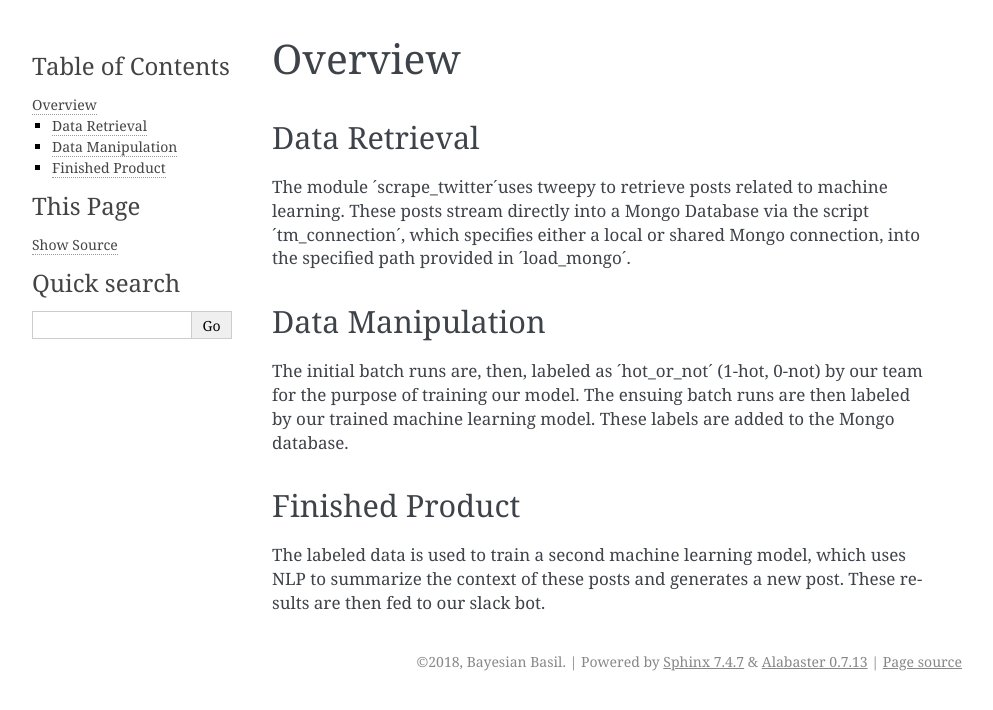
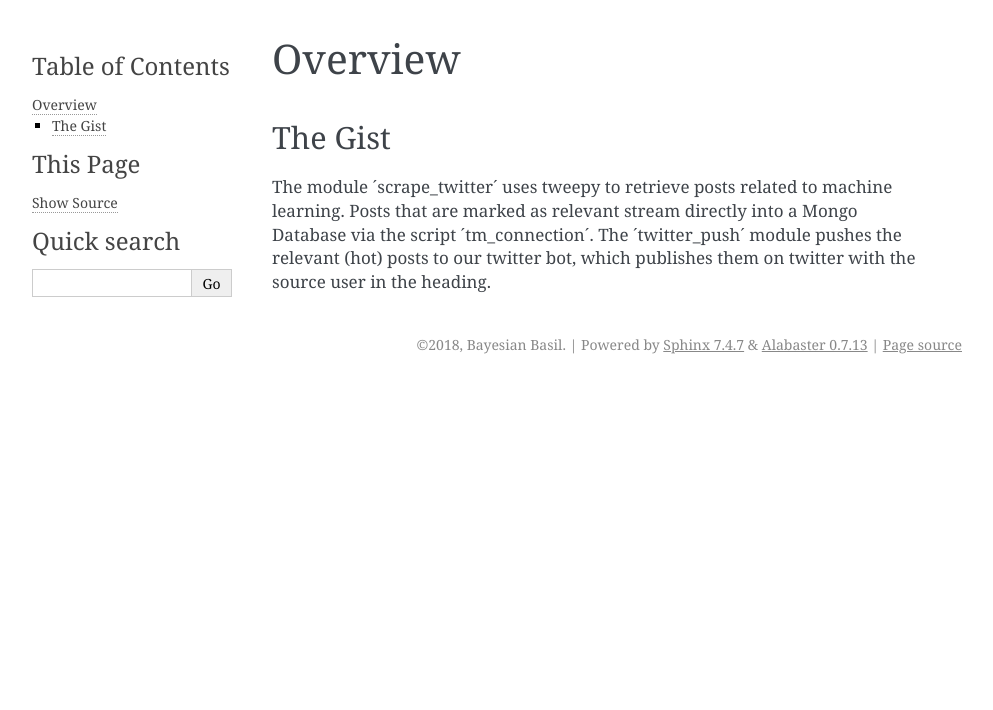
Before and after one commit to realtweego/tweego, a Sphinx documentation site: the page built from docs/overview.rst, in a window 1280 px wide. Shown: the top 710 px of the page, without its empty margins (148-1141 px from the left). Built offline with Sphinx 7.4.7, drawn with Linux system fonts in a browser that asks for light colours; pages that are not in the unit, such as notebooks, are missing from menus.

Commit message:
update docs

```diff
--- a/docs/overview.rst
+++ b/docs/overview.rst
@@ -4,25 +4,11 @@
 Overview
 ========
 
-Data Retrieval
---------------
-The module ´scrape_twitter´uses tweepy to retrieve posts
-related to machine learning. These posts stream directly
-into a Mongo Database via the script ´tm_connection´, which
-specifies either a local or shared Mongo connection, into
-the specified path provided in ´load_mongo´.
-
-Data Manipulation
------------------
-The initial batch runs are, then, labeled as ´hot_or_not´
-(1-hot, 0-not) by our team for the purpose of training our
-model. The ensuing batch runs are then labeled by our trained
-machine learning model. These labels are added to the Mongo
-database.
-
-Finished Product
-----------------
-The labeled data is used to train a second machine learning
-model, which uses NLP to summarize the context of these
-posts and generates a new post. These results are then fed
-to our slack bot.
+The Gist
+--------
+The module ´scrape_twitter´ uses tweepy to retrieve posts
+related to machine learning. Posts that are marked as relevant
+stream directly into a Mongo Database via the script
+´tm_connection´. The ´twitter_push´ module pushes the relevant
+(hot) posts to our twitter bot, which publishes them on
+twitter with the source user in the heading.
```
Also changed, not shown: 1 other file.
